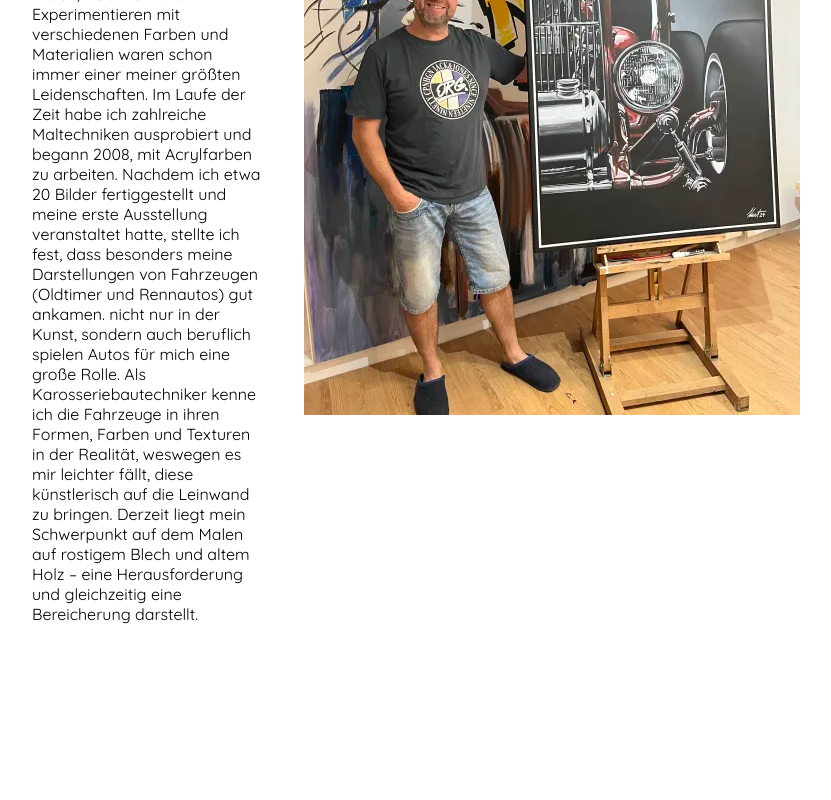
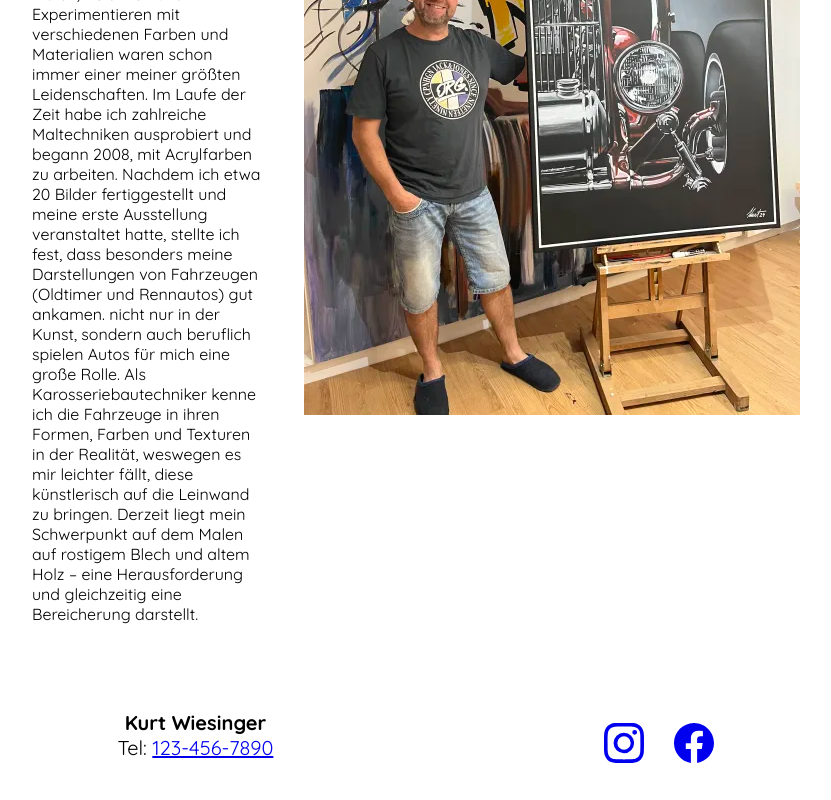
Before and after one commit to ManuelKnog/Kuwi, a website: page about.html in a window 1280 px wide. Shown: the part 368-1168 px from the top of the page, without its empty margins (224-1055 px from the left). Before the commit the page ends 1008 px from the top, so only its background shows below. Drawn offline with Linux system fonts and the light colour scheme.

Commit message:
Links erneuert und style änderungen

```diff
--- a/about.html
+++ b/about.html
@@ -14,7 +14,7 @@
                 <div class="burger-menu" id="burger-menu">&#9776;</div>
             </div>
             <nav class="nav-menu" id="nav-menu">
-                <a href="gallery.html">GALLERY</a>
+                <a href="index.html">GALLERY</a>
                 <a href="about.html">ABOUT</a>
                 <a href="impressum.html">IMPRESSUM</a>
             </nav>
@@ -43,6 +43,27 @@
             </div>
         </div>
     </header>
+
+    <footer>
+        <div class="contact-section">
+            <div class="contact-info">
+                <p><strong>Kurt Wiesinger</strong><br>Tel: <a href="tel:1234567890">123-456-7890</a></p>
+            </div>
+            <div class="social-icons">
+                <a href="https://www.instagram.com/wiesingerkurt/" target="_blank" aria-label="Instagram">
+                    <svg xmlns="http://www.w3.org/2000/svg" fill="currentColor" class="bi bi-instagram" viewBox="0 0 16 16">
+                        <path d="M8 0C5.829 0 5.556.01 4.703.048 3.85.088 3.269.222 2.76.42a3.9 3.9 0 0 0-1.417.923A3.9 3.9 0 0 0 .42 2.76C.222 3.268.087 3.85.048 4.7.01 5.555 0 5.827 0 8.001c0 2.172.01 2.444.048 3.297.04.852.174 1.433.372 1.942.205.526.478.972.923 1.417.444.445.89.719 1.416.923.51.198 1.09.333 1.942.372C5.555 15.99 5.827 16 8 16s2.444-.01 3.298-.048c.851-.04 1.434-.174 1.943-.372a3.9 3.9 0 0 0 1.416-.923c.445-.445.718-.891.923-1.417.197-.509.332-1.09.372-1.942C15.99 10.445 16 10.173 16 8s-.01-2.445-.048-3.299c-.04-.851-.175-1.433-.372-1.941a3.9 3.9 0 0 0-.923-1.417A3.9 3.9 0 0 0 13.24.42c-.51-.198-1.092-.333-1.943-.372C10.443.01 10.172 0 7.998 0zm-.717 1.442h.718c2.136 0 2.389.007 3.232.046.78.035 1.204.166 1.486.275.373.145.64.319.92.599s.453.546.598.92c.11.281.24.705.275 1.485.039.843.047 1.096.047 3.231s-.008 2.389-.047 3.232c-.035.78-.166 1.203-.275 1.485a2.5 2.5 0 0 1-.599.919c-.28.28-.546.453-.92.598-.28.11-.704.24-1.485.276-.843.038-1.096.047-3.232.047s-2.39-.009-3.233-.047c-.78-.036-1.203-.166-1.485-.276a2.5 2.5 0 0 1-.92-.598 2.5 2.5 0 0 1-.6-.92c-.109-.281-.24-.705-.275-1.485-.038-.843-.046-1.096-.046-3.233s.008-2.388.046-3.231c.036-.78.166-1.204.276-1.486.145-.373.319-.64.599-.92s.546-.453.92-.598c.282-.11.705-.24 1.485-.276.738-.034 1.024-.044 2.515-.045zm4.988 1.328a.96.96 0 1 0 0 1.92.96.96 0 0 0 0-1.92m-4.27 1.122a4.109 4.109 0 1 0 0 8.217 4.109 4.109 0 0 0 0-8.217m0 1.441a2.667 2.667 0 1 1 0 5.334 2.667 2.667 0 0 1 0-5.334"/>
+                    </svg>
+                </a>
+                <a href="#" aria-label="Facebook">
+                    <svg xmlns="http://www.w3.org/2000/svg" fill="currentColor" class="bi bi-facebook" viewBox="0 0 16 16">
+                        <path d="M16 8.049c0-4.446-3.582-8.05-8-8.05C3.58 0-.002 3.603-.002 8.05c0 4.017 2.926 7.347 6.75 7.951v-5.625h-2.03V8.05H6.75V6.275c0-2.017 1.195-3.131 3.022-3.131.876 0 1.791.157 1.791.157v1.98h-1.009c-.993 0-1.303.621-1.303 1.258v1.51h2.218l-.354 2.326H9.25V16c3.824-.604 6.75-3.934 6.75-7.951"/>
+                    </svg>
+                </a>
+            </div>
+        </div>
+    </footer>
+
     <script src="script.js"></script>
 </body>
 </html>
--- a/style.css
+++ b/style.css
@@ -93,6 +93,11 @@ body {
     gap: 30px;
   }
 
+  .social-icons svg {
+    width: 40px;
+    height: 40px;
+}
+
 
 #galerie img {
     height: auto;
```
Also changed, not shown: impressum.html (+22 -1 lines), index.html (+0 -6 lines).
